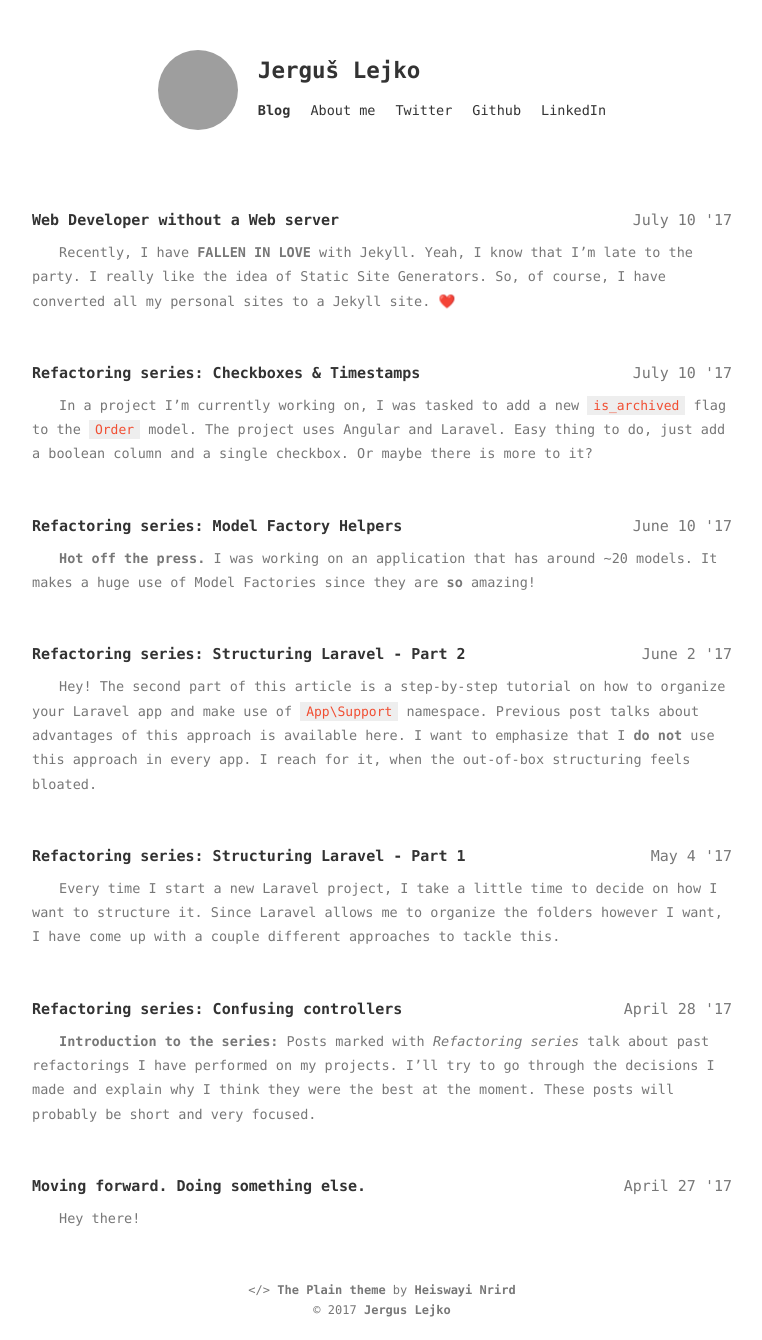
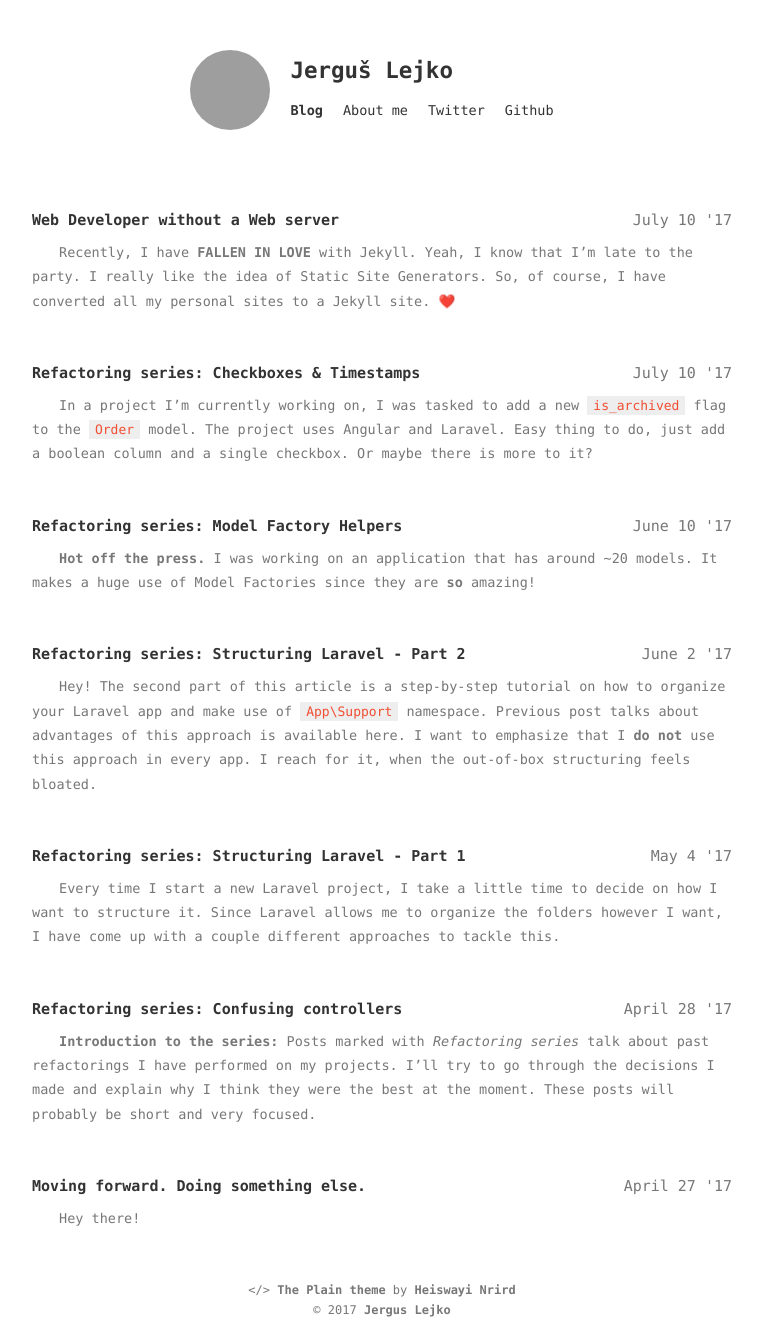
Before and after one commit to jerguslejko/website, a Jekyll site: the page built from index.html, in a window 1280 px wide. Shown: the whole page, without its empty margins (258-1020 px from the left). Built offline with Jekyll 4.4.1, drawn with Linux system fonts in a browser that asks for light colours; grey boxes are pictures that could not be loaded.

Commit message:
remove linkedin

```diff
--- a/_includes/navbar.html
+++ b/_includes/navbar.html
@@ -11,7 +11,4 @@
     <li class="mr-2">
         <a target="_blank" rel="noopener" href="https://github.com/jerguslejko">Github</a>
     </li>
-    <li>
-        <a target="_blank" rel="noopener" href="https://www.linkedin.com/in/jergu%C5%A1-lejko-99222379">LinkedIn</a>
-    </li>
 </ul>
```
